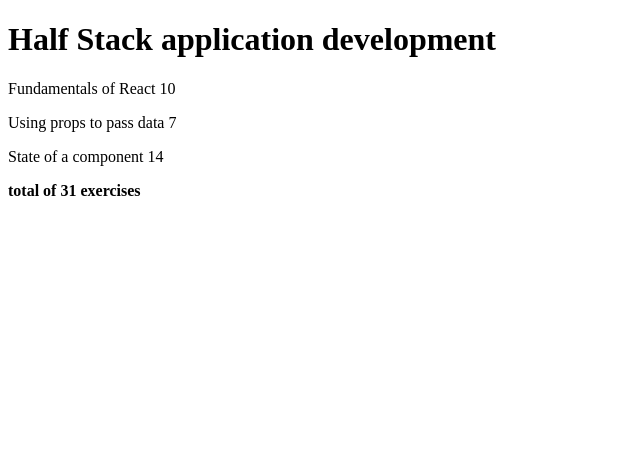
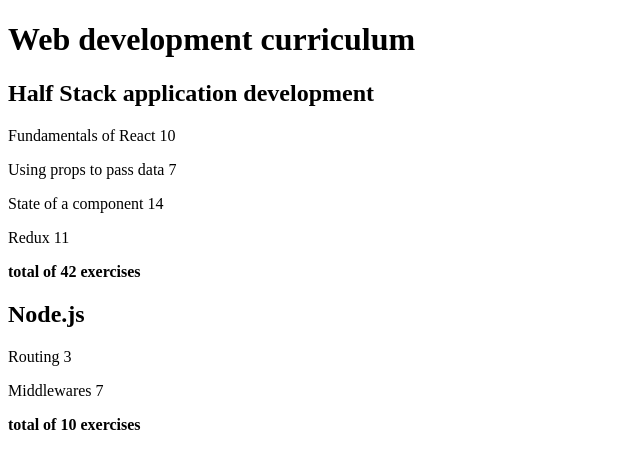
Before and after one commit to leomfn/course_fullstackopen_submissions, a JavaScript app in the folder part2/courseinfo/: page / in a window 1280 px wide. Shown: the top 468 px of the page, without its empty margins (0-640 px from the left). Built offline with nearby package versions, Linux system fonts and the light colour scheme.

Commit message:
solution courseinfo step9

```diff
--- a/part2/courseinfo/src/App.js
+++ b/part2/courseinfo/src/App.js
@@ -1,4 +1,4 @@
-const Header = ({ course }) => <h1>{course}</h1>
+const Header = ({ course }) => <h2>{course}</h2>
 
 const Total = ({ sum }) => <p><strong>total of {sum} exercises</strong></p>
 
@@ -17,18 +17,19 @@
 const Course = ({ course }) => {
     const { name, parts } = course
     return (
-        <div>
+        <>
             <Header course={name} />
             <Content parts={parts} />
             <Total sum={parts.reduce((sum, part) => sum + part.exercises, 0)} />
-        </div>
+        </>
     )
 }
 
 const App = () => {
-    const course = {
+    const courses = [
+        {
+          name: 'Half Stack application development',
           id: 1,
-        name: 'Half Stack application development',
           parts: [
             {
               name: 'Fundamentals of React',
@@ -44,11 +45,38 @@
               name: 'State of a component',
               exercises: 14,
               id: 3
+            },
+            {
+              name: 'Redux',
+              exercises: 11,
+              id: 4
+            }
+          ]
+        },
+        {
+          name: 'Node.js',
+          id: 2,
+          parts: [
+            {
+              name: 'Routing',
+              exercises: 3,
+              id: 1
+            },
+            {
+              name: 'Middlewares',
+              exercises: 7,
+              id: 2
             }
           ]
         }
+      ]
 
-    return <Course course={course} />
+    return (
+        <div>
+            <h1>Web development curriculum</h1>
+            {courses.map((course) => <Course key={course.id} course={course} />)}
+        </div>
+    )
 }
 
 export default App
```
Lines whose indentation alone changed are shown as unchanged.
